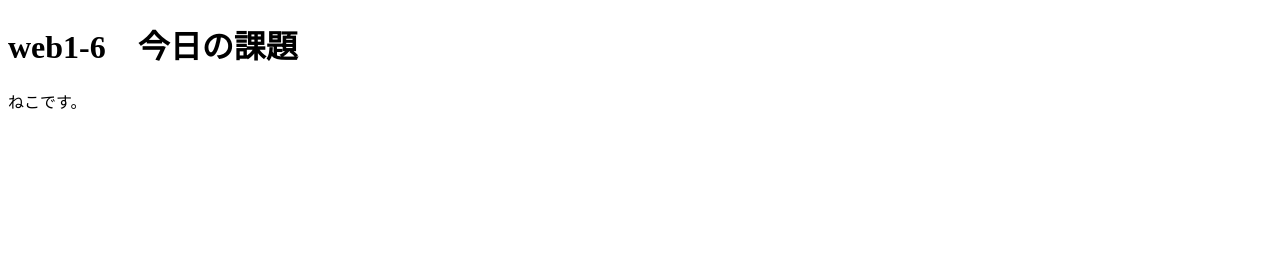
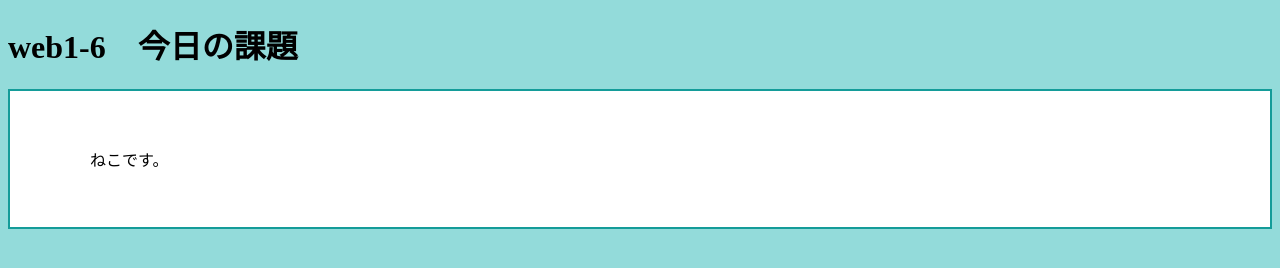
Before and after one commit to kichy187/Web1-6, a plain HTML site: page index.html in a window 1280 px wide. Drawn offline with Linux system fonts and the light colour scheme.

Commit message:
Update index.html

```diff
--- a/index.html
+++ b/index.html
@@ -2,7 +2,7 @@
  <html>
    <head>
     <meta charset="utf-8" />
-    <link rel="stylesheet" type="css" href="default.css">
+    <link rel="stylesheet" type="text/css" href="default.css">
     <title>web6-1 1627046 土屋望海</title>
    </head>
     <body>
```
